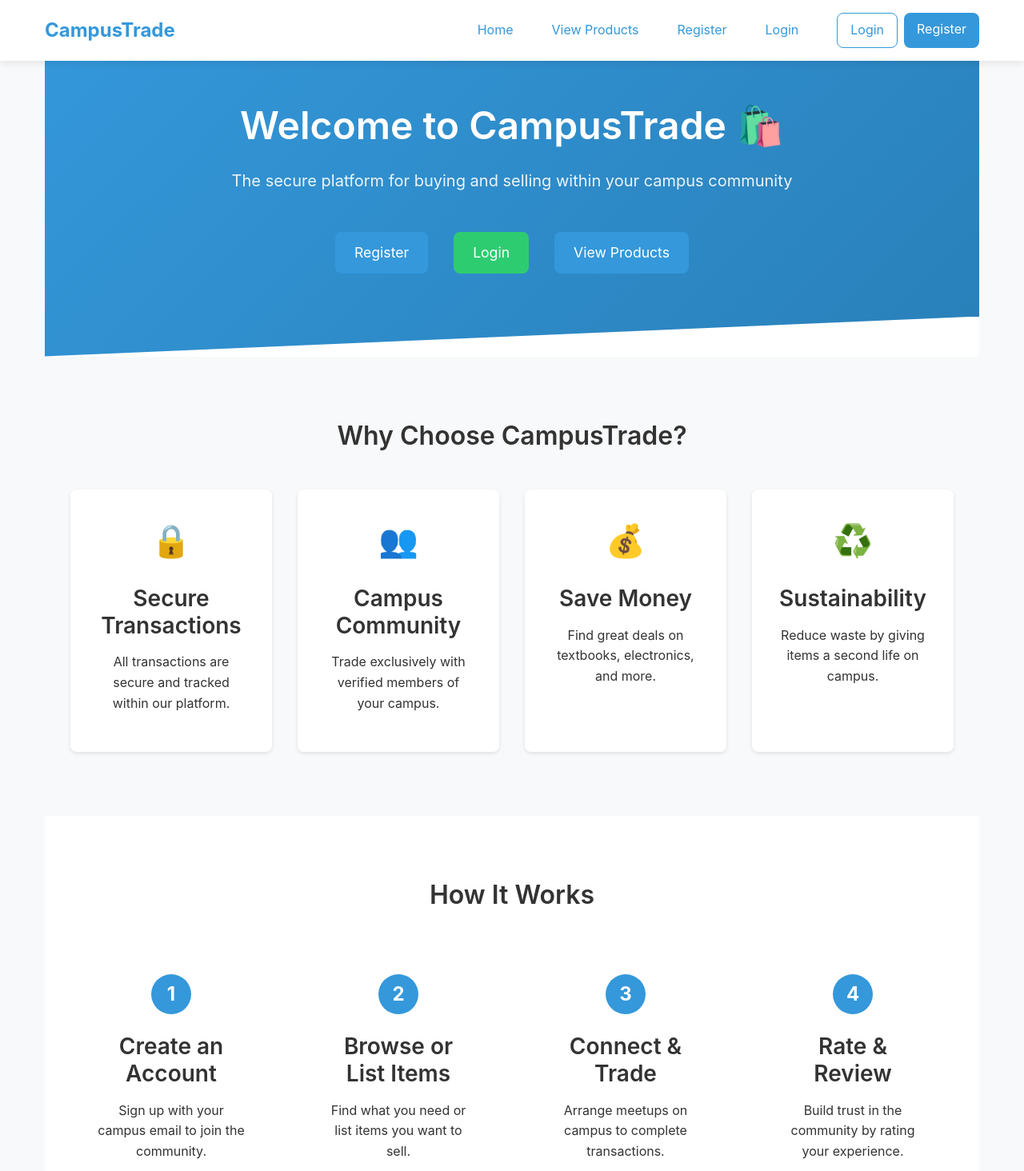
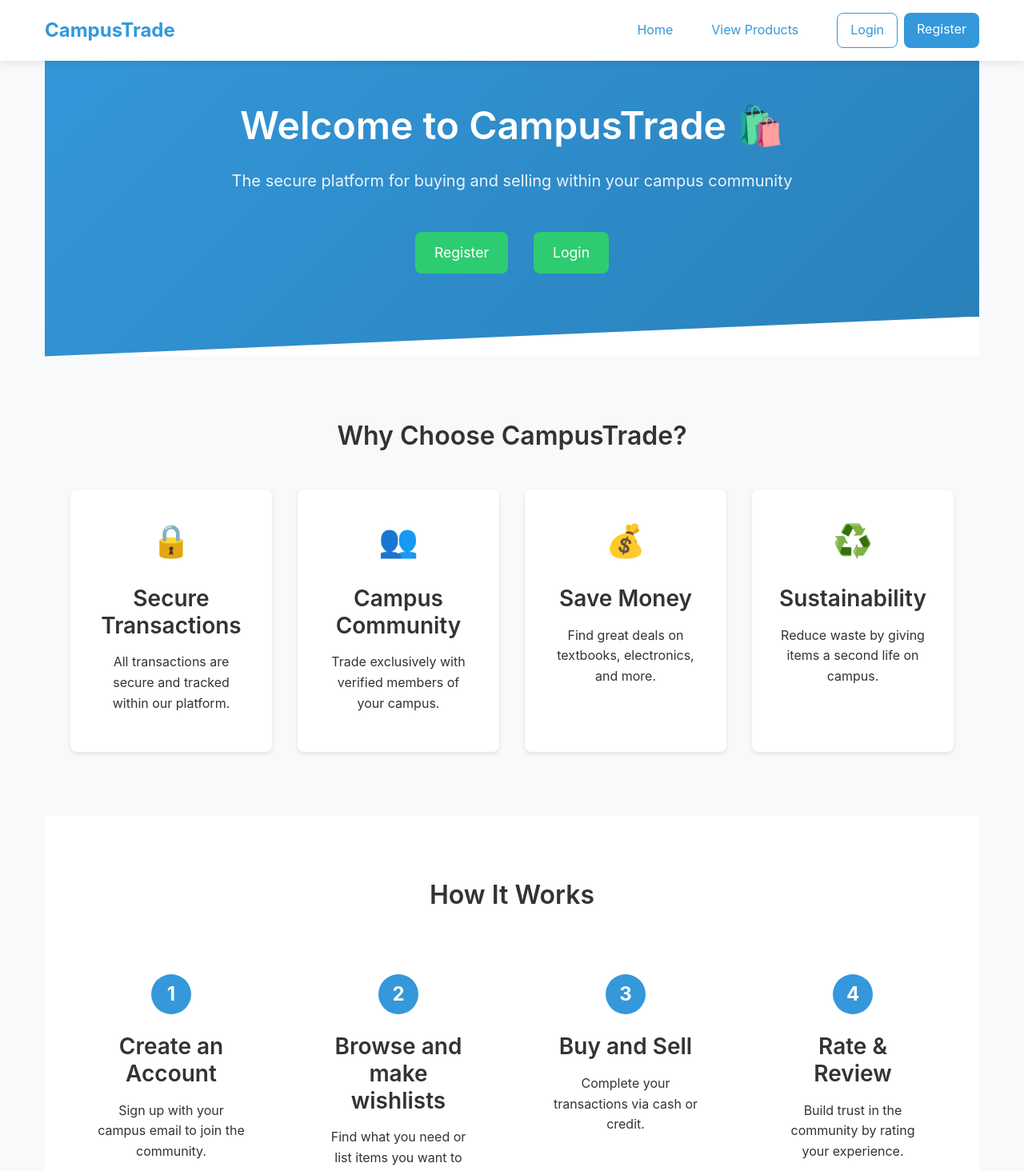
Before and after one commit to Kishan-Ved/CampusTrade, a React (Create React App) app in the folder frontend/: page / in a window 1280 px wide. Shown: the top 1464 px of the page at 80% size. Built offline with nearby package versions, Linux system fonts and the light colour scheme.

Commit message:
some UI changes

```diff
--- a/frontend/src/components/Header.js
+++ b/frontend/src/components/Header.js
@@ -47,8 +47,9 @@ const Header = () => {
                 </>
               ) : (
                 <>
-                  <li><Link to="/register" className="nav-link">Register</Link></li>
-                  <li><Link to="/login" className="nav-link">Login</Link></li>
+
+                  {/* <li><Link to="/register" className="nav-link">Register</Link></li>
+                  <li><Link to="/login" className="nav-link">Login</Link></li> */}
                 </>
               )}
             </ul>
--- a/frontend/src/components/ProductCard.js
+++ b/frontend/src/components/ProductCard.js
@@ -50,7 +50,7 @@ const ProductCard = ({ product, onAddToWishlist, onBuyCredit, onBuyCash }) => {
           {onBuyCredit && (
             <button
               onClick={() => onBuyCredit(product.Product_ID || product.id)}
-              className="btn btn-primary"
+              className="btn btn-secondary"
             >
               Buy with Credit
             </button>
--- a/frontend/src/pages/Home.js
+++ b/frontend/src/pages/Home.js
@@ -15,18 +15,17 @@ const Home = () => {
 
           {!isLoggedIn && (
             <div className="hero-buttons">
-              <Link to="/register" className="btn btn-primary">Register</Link>
+              <Link to="/register" className="btn btn-secondary">Register</Link>
               <Link to="/login" className="btn btn-secondary">Login</Link>
-              <Link to="/products" className="btn">View Products</Link>
             </div>
           )}
 
           {isLoggedIn && (
             <div className="hero-buttons">
-              <Link to="/products" className="btn btn-primary">View Products</Link>
+              <Link to="/products" className="btn btn-secondary">View Products</Link>
               <Link to="/add-product" className="btn btn-secondary">Add Product</Link>
-              <Link to="/wishlist" className="btn">Wishlist</Link>
-              <Link to="/getMyTransactions" className="btn">Transactions</Link>
+              <Link to="/wishlist" className="btn btn-secondary">Wishlist</Link>
+              <Link to="/getMyTransactions" className="btn btn-secondary">Transactions</Link>
             </div>
           )}
 
@@ -86,14 +85,14 @@ const Home = () => {
 
           <div className="step">
             <div className="step-number">2</div>
-            <h3>Browse or List Items</h3>
+            <h3>Browse and make wishlists</h3>
             <p>Find what you need or list items you want to sell.</p>
           </div>
 
           <div className="step">
             <div className="step-number">3</div>
-            <h3>Connect & Trade</h3>
-            <p>Arrange meetups on campus to complete transactions.</p>
+            <h3>Buy and Sell</h3>
+            <p>Complete your transactions via cash or credit.</p>
           </div>
 
           <div className="step">
@@ -107,7 +106,7 @@ const Home = () => {
       {/* Call to Action */}
       <section className="cta-section">
         <h2>Ready to Start Trading?</h2>
-        <p>Join hundreds of students already using CampusTrade</p>
+        <p>Join the CampusTrade community!</p>
 
         {!isLoggedIn ? (
           <Link to="/register" className="btn btn-accent">Create an Account</Link>
--- a/frontend/src/pages/Login.js
+++ b/frontend/src/pages/Login.js
@@ -17,6 +17,7 @@ const Login = () => {
         // Optionally, store user info
         localStorage.setItem('user', JSON.stringify(res.data.user));
         navigate('/');  // Redirect to home after successful login
+        window.location.reload();  // Reload the page
       } else {
         alert('Invalid login credentials');
       }
```
